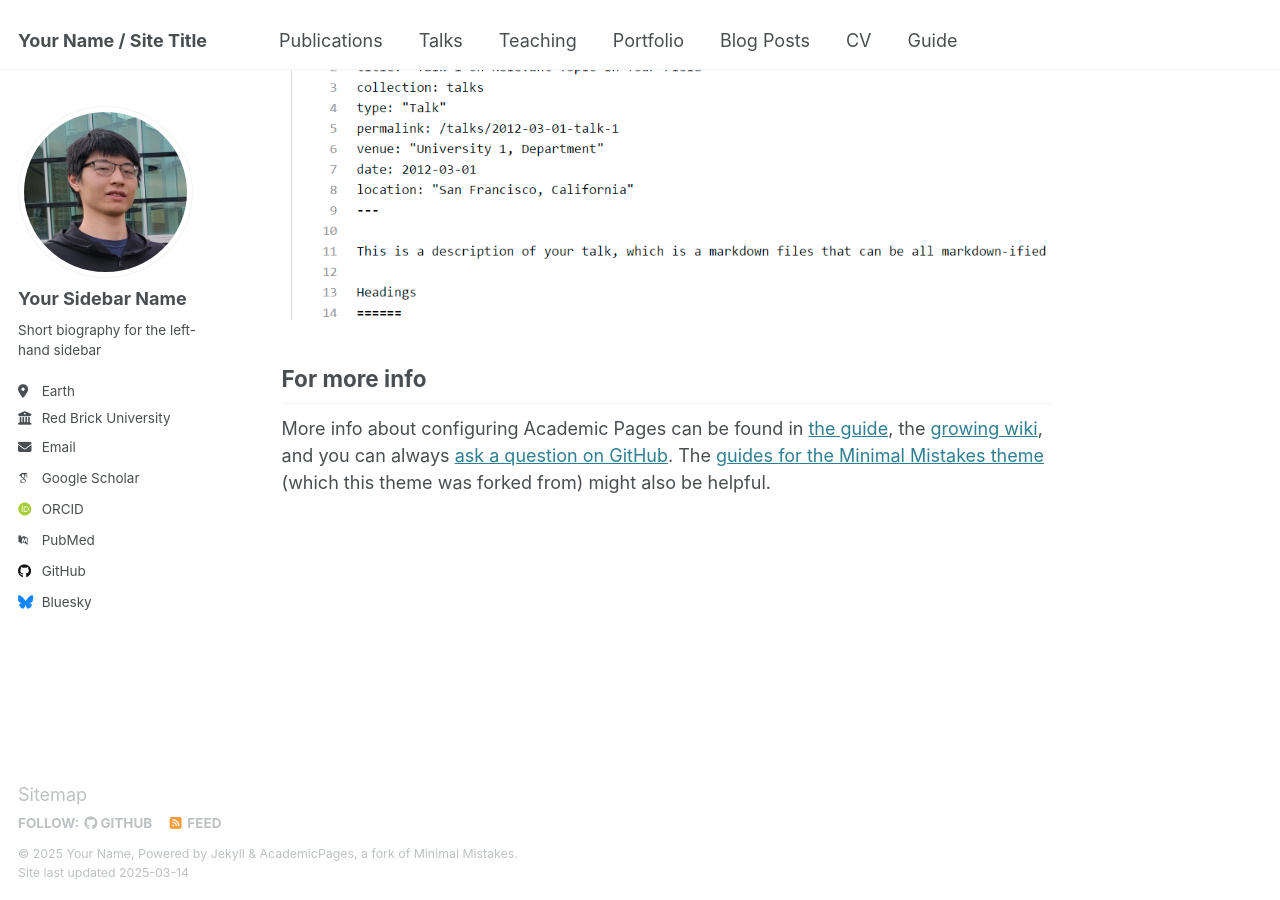
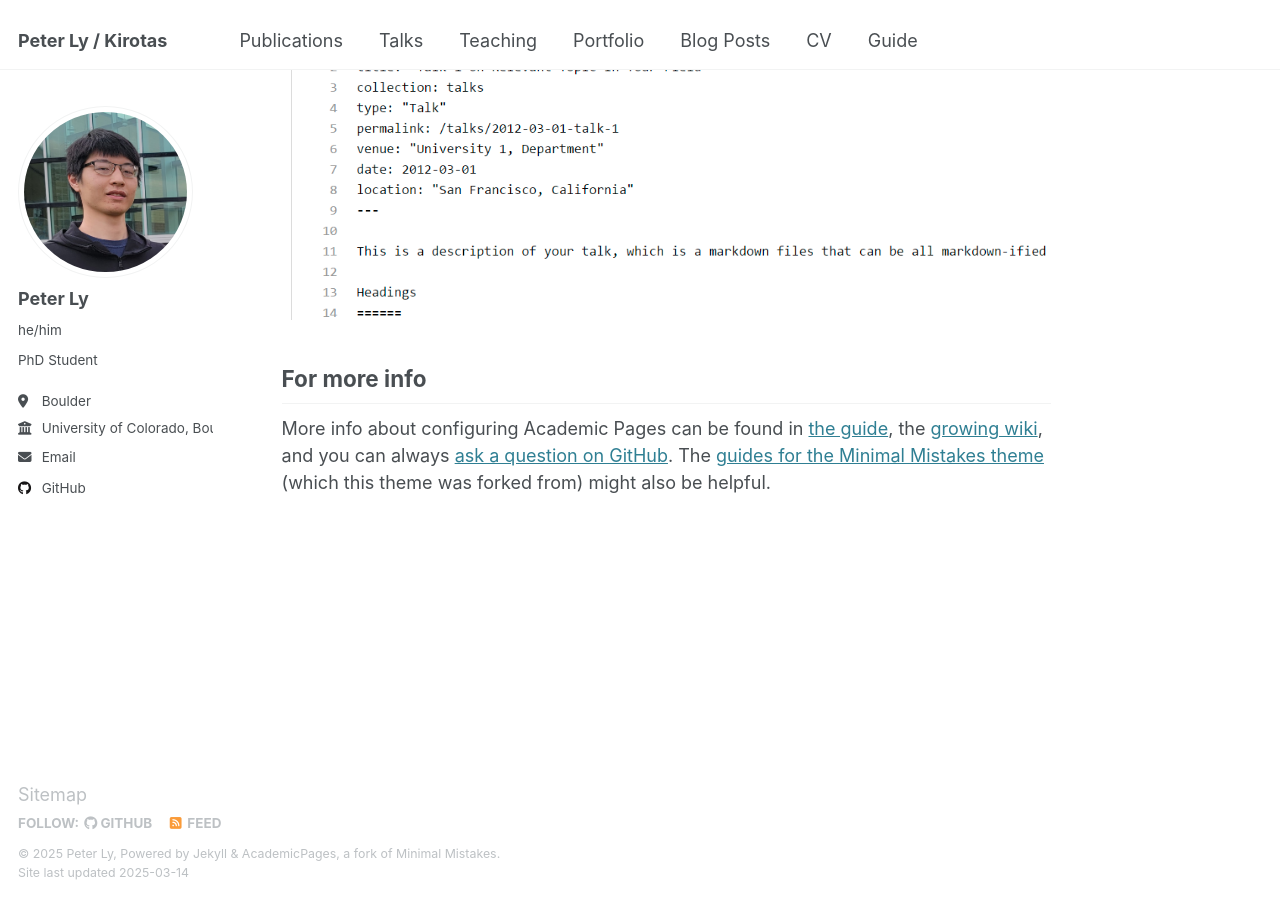
Before and after one commit to kirotas/kirotas.github.io, a Jekyll site: the page built from _pages/about.md, in a window 1280 px wide and 900 px high, scrolled down 2642 px. Built offline with Jekyll 4.4.1, drawn with Linux system fonts in a browser that asks for light colours; some web fonts are replaced.

Commit message:
Update _config.yml

```diff
--- a/_config.yml
+++ b/_config.yml
@@ -9,13 +9,13 @@
 # Basic Site Settings
 locale                   : "en-US"
 site_theme               : "default"
-title                    : "Your Name / Site Title"
+title                    : "Peter Ly / Kirotas"
 title_separator          : "-"
-name                     : &name "Your Name"
-description              : &description "personal description"
-url                      : https://academicpages.github.io # the base hostname & protocol for your site e.g. "https://[your GitHub username].github.io"
+name                     : &name "Peter Ly"
+description              : &description "Oddity"
+url                      : https://kirotas.github.io # the base hostname & protocol for your site e.g. "https://[your GitHub username].github.io"
 baseurl                  : "" # the subpath of your site, e.g. "/blog"
-repository               : "academicpages/academicpages.github.io"
+repository               : "kirotas/kirotas.github.io"
 
 # Site Author - The following control what appear as part of the author content on the side bar.
 #               If a field is blank the icon and link will not appear, otherwise it will be shown.
@@ -23,21 +23,21 @@ repository               : "academicpages/academicpages.github.io"
 author:
   # Biographic information
   avatar           : "profile.png"
-  name             : "Your Sidebar Name"
-  pronouns         : # example: "she/her"
-  bio              : "Short biography for the left-hand sidebar"
-  location         : "Earth"
-  employer         : "Red Brick University"
+  name             : "Peter Ly"
+  pronouns         : "he/him"
+  bio              : "PhD Student"
+  location         : "Boulder"
+  employer         : "University of Colorado, Boulder"
   uri              : # URL
-  email            : "none@example.org"
+  email            : "Peter.Ly@colorado.edu"
 
   # Academic websites
   arxiv            : # URL - Update with the correct link to your profile
-  googlescholar    : "https://scholar.google.com/citations?user=PS_CX0AAAAAJ"
+  googlescholar    : # "https://scholar.google.com/citations?user=PS_CX0AAAAAJ"
   impactstory      : # URL
-  orcid            : "http://orcid.org/yourorcidurl"
+  orcid            : # "http://orcid.org/yourorcidurl"
   semantic         : # URL
-  pubmed           : "https://www.ncbi.nlm.nih.gov/pubmed/?term=john+snow"
+  pubmed           : # "https://www.ncbi.nlm.nih.gov/pubmed/?term=john+snow"
   researchgate     : # URL
   scopus           : # URL
 
@@ -45,12 +45,12 @@ author:
   bitbucket        : # Username - Update with your username on the site
   codepen          : # Username
   dribbble         : # Username
-  github           : "academicpages"
+  github           : "kirotas"
   kaggle           : # Username
   stackoverflow    : # User number or user number and name (i.e., use "1" or "1/jeff-atwood")
 
   # Social media
-  bluesky          : "bsky.app" # Replace this with you Bluesky username
+  bluesky          : # "bsky.app" # Replace this with you Bluesky username
   facebook         : # Username
   flickr           : # Username
   foursquare       : # Username
```
